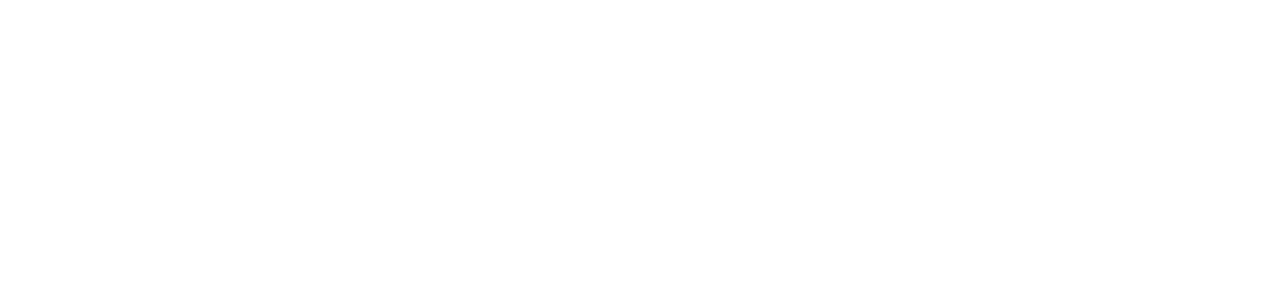
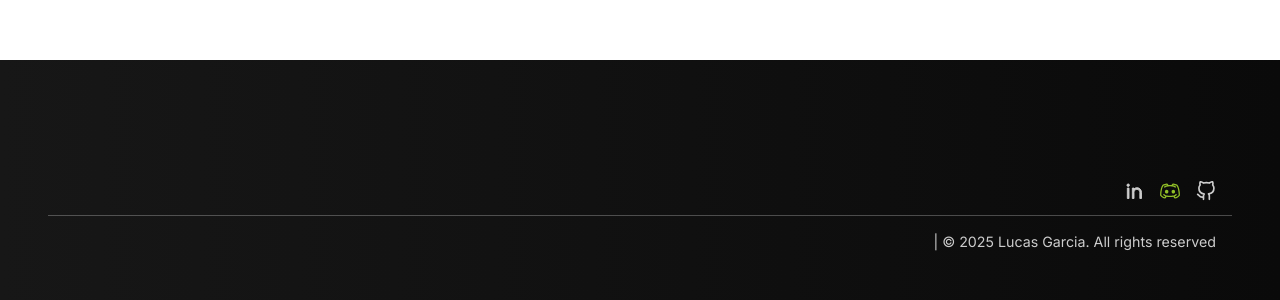
Before and after one commit to Lucasgarcc/garcia-dev, a Next.js app in the folder new-portfolio/: page / in a window 1280 px wide. Shown: the part 3974-4274 px from the top of the page. Before the commit the page ends 3954 px from the top, so only its background shows below. Built offline with nearby package versions, Linux system fonts and the light colour scheme; a web font is replaced by a local one.

Commit message:
feat: :sparkles: Adiciona o componente `Footer` ao layout

```diff
--- /dev/null
+++ b/new-portfolio/src/app/components/Footer/Footer.module.css
@@ -0,0 +1,86 @@
+.footerText	{
+    font-size: 0.890rem;
+    color: var(--color-text-secondary);
+    text-align: center;
+    margin: 0;
+    margin-right: 1rem;
+    padding: 1rem 0;
+}
+
+.footerTextContainer {
+    position: relative;
+    width: 100%;
+    display: flex;
+    justify-content: flex-end;
+    align-items: center;
+}
+
+.footerTextContainer::after {
+    position: absolute;
+    inset:  0 0 0;
+    margin: 0 auto;
+    content: '';
+    display: block;
+    clear: both;
+    width: 100%;
+    height: .005rem;
+    background: rgba(245, 245, 245, 0.27);
+}
+
+.footer	{
+    margin-top: 5rem;
+    padding: 1rem 3rem;
+    padding-bottom: 2rem;
+    width: 100%;
+    height: 240px;
+    background: linear-gradient(90deg, rgb(23, 23, 23) 0%, rgb(10, 10, 10) 100%);
+    display: flex;
+    flex-direction: column;
+    justify-content: flex-end;
+    align-items: flex-end;
+}
+
+.socialLinks {
+    display: flex !important;
+    color: var(--color-text-secondary);
+    font-size: .5rem !important;
+}
+
+@media screen and (max-width: 768px) {
+    .footer {
+        flex-direction: column;
+        height: auto;
+        padding: 2rem 1rem;
+        gap: 1rem;
+    }
+
+    .footerTextContainer::after {
+        height: .090rem;
+    }
+
+    .footer > .footerText {
+        justify-content: center;
+        align-items: center;
+        text-align: center;
+    }
+}
+
+@media screen and (max-width: 428px) {
+    .footer {
+        height: auto;
+        padding: 2rem 1rem;
+        gap: 1rem;
+    }
+    .footerTextContainer::after {
+        height: .049rem;
+    }
+    .footer > .footerText {
+        justify-content: center;
+        align-items: center;
+        text-align: center;
+    }
+
+    .footerText {
+        font-size: 0.75rem;
+    }
+}
--- /dev/null
+++ b/new-portfolio/src/app/components/Footer/Footer.tsx
@@ -0,0 +1,25 @@
+'use client';
+
+import '../../globals.css';
+import React from 'react';
+import styles from './Footer.module.css';
+import RedeSocial from '../Home/Emphasis/RedeSocial/RedeSocial';
+
+const Footer: React.FC = () => {
+    return (
+
+        <footer className={styles.footer}>
+
+            <div className={styles.socialLinks}>
+               <RedeSocial  redesocial={{ className: `footerContentIcon`, fontSize: 20}}/>
+            </div>
+            <div className={styles.footerTextContainer}>
+                <p className={styles.footerText}>
+                    | © 2025 Lucas Garcia. All rights reserved
+                </p>
+            </div>
+
+        </footer>
+    )
+};
+export default Footer;
--- a/new-portfolio/src/app/components/Home/Main/Main.tsx
+++ b/new-portfolio/src/app/components/Home/Main/Main.tsx
@@ -11,6 +11,7 @@
 import MouseRole from '../MouseRole/MouseRole';
 import Timeline from '../Timeline/Timeline';
 import Differential from '../Differential/Differential';
+import Footer from '../../Footer/Footer';
 
 interface MainLayoutProps {
   children?: ReactNode;
@@ -20,6 +21,7 @@
   const { ref, isVisible } = useViewAnimation(0.2);
 
     return (
+        <>
             <main className="main-layout">
                 {children}
 
@@ -76,7 +78,8 @@
                 </div>
             </section>
             </main>
-
+            <Footer />
+        </>
     );
 };
 
--- a/new-portfolio/src/app/globals.css
+++ b/new-portfolio/src/app/globals.css
@@ -119,6 +119,31 @@
 	align-items: center;
 }
 
+.footerContentIcon {
+    position: relative;
+    display: flex;
+    margin:  0 auto;
+	margin-bottom: .9rem;
+	margin-right: 1rem;
+    justify-content: center;
+    align-items: center;
+    gap: 1rem;
+}
+
+/*
+.footerContentIcon::after {
+    position: absolute;
+    inset: 1.6rem 0 0 0;
+    margin: 0 auto;
+    content: '';
+    display: block;
+    clear: both;
+    width: 90px;
+    height: .005rem;
+    background: rgba(245, 245, 245, 0.27);
+
+} */
+
 @media screen and (max-width: 1568px) {
     .main-content {
         flex-flow: row;
```
Lines whose indentation alone changed are shown as unchanged.
